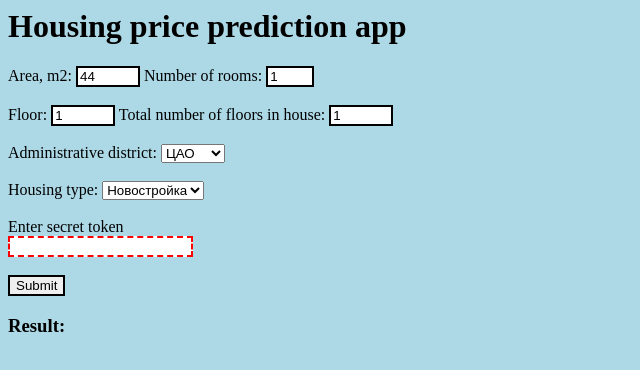
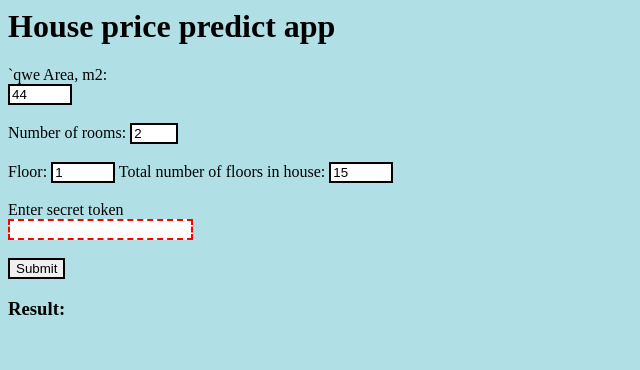
Before and after one commit to Lizochek/pabd24, a plain HTML site: page web/index.html in a window 1280 px wide. Shown: the whole page, without its empty margins (0-640 px from the left). Drawn offline with Linux system fonts and the light colour scheme.

Commit message:
change for final project

```diff
--- a/web/index.html
+++ b/web/index.html
@@ -1,15 +1,14 @@
 <html>
 <head>
-  <meta charset="UTF-8">
+
 </head>
   <style>
 body {
-  background-color: lightblue;
-  color: black;
+  background-color: powderblue;
 }
 
 #result {
-  color: blue;
+  color: red;
 }
 
 input:invalid {
@@ -22,40 +21,20 @@ input:valid {
   </style>
 <body>
 
-<h1>Housing price prediction app</h1>
+<h1>House price predict app</h1>
 
-<form>
-  <label for="area">Area, m2:</label>
-  <input type="number" id="area" name="area" required min="1" max="100" value="44">
+<form>`qwe
+  <label for="area">Area, m2:</label><br>
+  <input type="number" id="area" name="area" required min="1" max="100" value="44"><br><br>
 
-  <label for="rooms">Number of rooms:</label>
-  <input type="number" id="rooms" name="rooms" required min="1" max="3" value="1"><br><br>
+   <label for="rooms">Number of rooms:</label>
+  <input type="number" id="rooms" name="rooms" required min="1" max="3" value="2"><br><br>
 
   <label for="floor">Floor:</label>
   <input type="number" id="floor" name="floor" required min="1" max="100" value="1">
 
   <label for="floors">Total number of floors in house:</label>
-  <input type="number" id="floors" name="floors" required min="1" max="100" value="1"><br><br>
-
-  <label for="county">Administrative district:</label>
-      <select id="county" name="county">
-        <option value="ЦАО">ЦАО</option>
-        <option value="САО">САО</option>
-        <option value="СВАО">СВАО</option>
-        <option value="ВАО">ВАО</option>
-        <option value="ЮВАО">ЮВАО</option>
-        <option value="ЮЗАО">ЮЗАО</option>
-        <option value="ЗАО">ЗАО</option>
-        <option value="СЗАО">СЗАО</option>
-        <option value="ЗелАО">ЗелАО</option>
-        <option value="ТАО">ТАО</option>
-      </select><br><br>
-
-  <label for="flattype">Housing type:</label>
-      <select id="flattype" name="flattype">
-        <option value="new">Новостройка</option>
-        <option value="secondary">Вторичка</option>
-      </select><br><br>
+  <input type="number" id="floors" name="floors" required min="1" max="100" value="15"><br><br>
 
   <label for="token">Enter secret token</label><br>
   <input type="string" id="token" name="token" required><br><br>
@@ -65,14 +44,16 @@ input:valid {
 <h3>Result: </h3>
 
 <span id="result"></span>
+
 <script>
 //  const area = document.getElementById("area");
 //  const submit_btn = document.getElementById("submit_btn");
 //  const result = document.getElementById("result");
 
   //const ENDPOINT = "http://127.0.0.1:5000/predict";
-  //const ENDPOINT = "http://192.144.12.8:5000/predict";
-  const ENDPOINT = "http://192.144.12.8:8000/predict";
+
+  //const ENDPOINT = "http://192.144.14.11:5000/predict";
+  const ENDPOINT = "http://192.144.14.11:8000/predict";
   submit_btn.addEventListener("click", submit_click, false);
 
   function submit_click(event) {
@@ -80,16 +61,14 @@ input:valid {
     if (area.valid){
       console.log("Valid!");
     }
+        if (rooms.valid){
+      console.log("Valid!");
+    }
     let warn = "Wrong connection!";
     let house_params = {total_meters: area.value,
     rooms_count: rooms.value,
     floor: floor.value,
-    floors_count: floors.value,
-    county_short: county.value,
-    object_type: flattype.value
-
-    };
-
+    floors_count: floors.value };
     postJSON(house_params, token.value).then((response) => {
       const price = response['price'];
       result.innerHTML = price;
```
